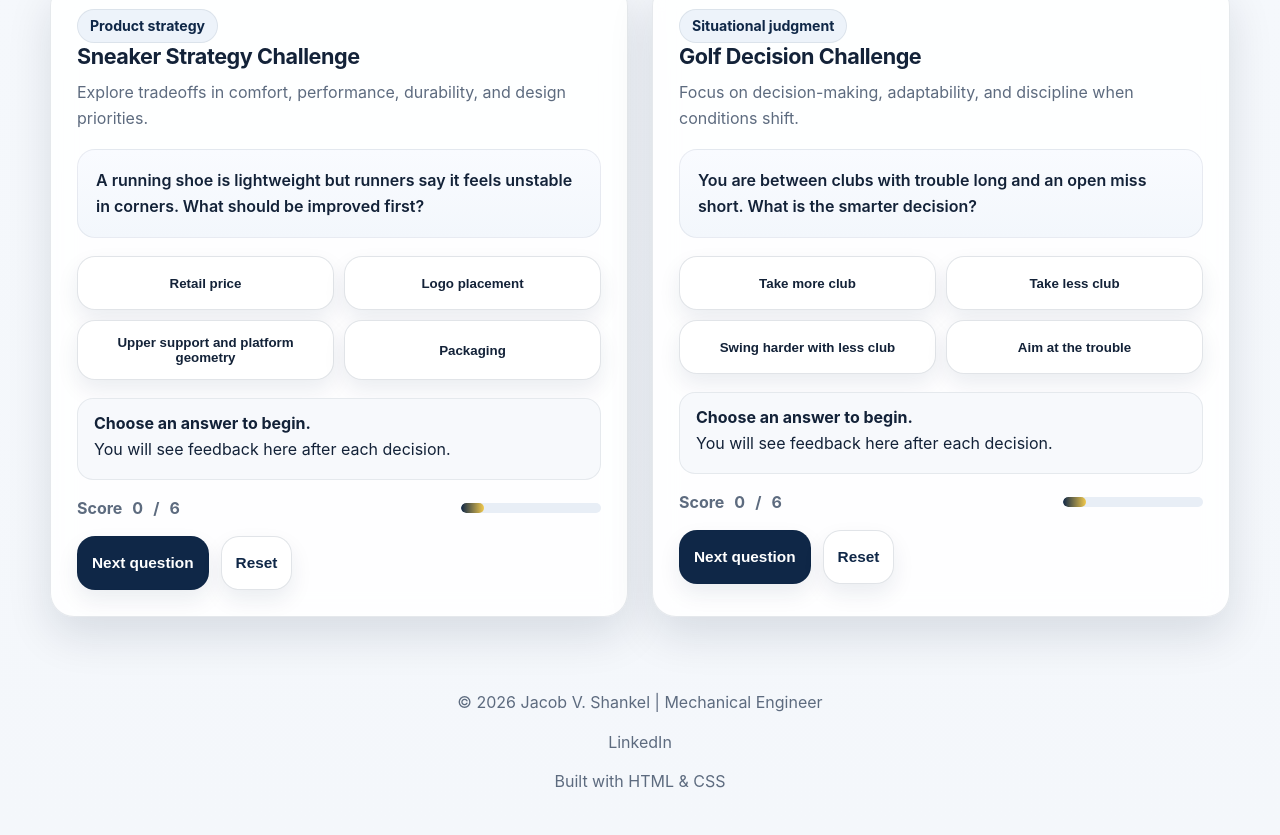
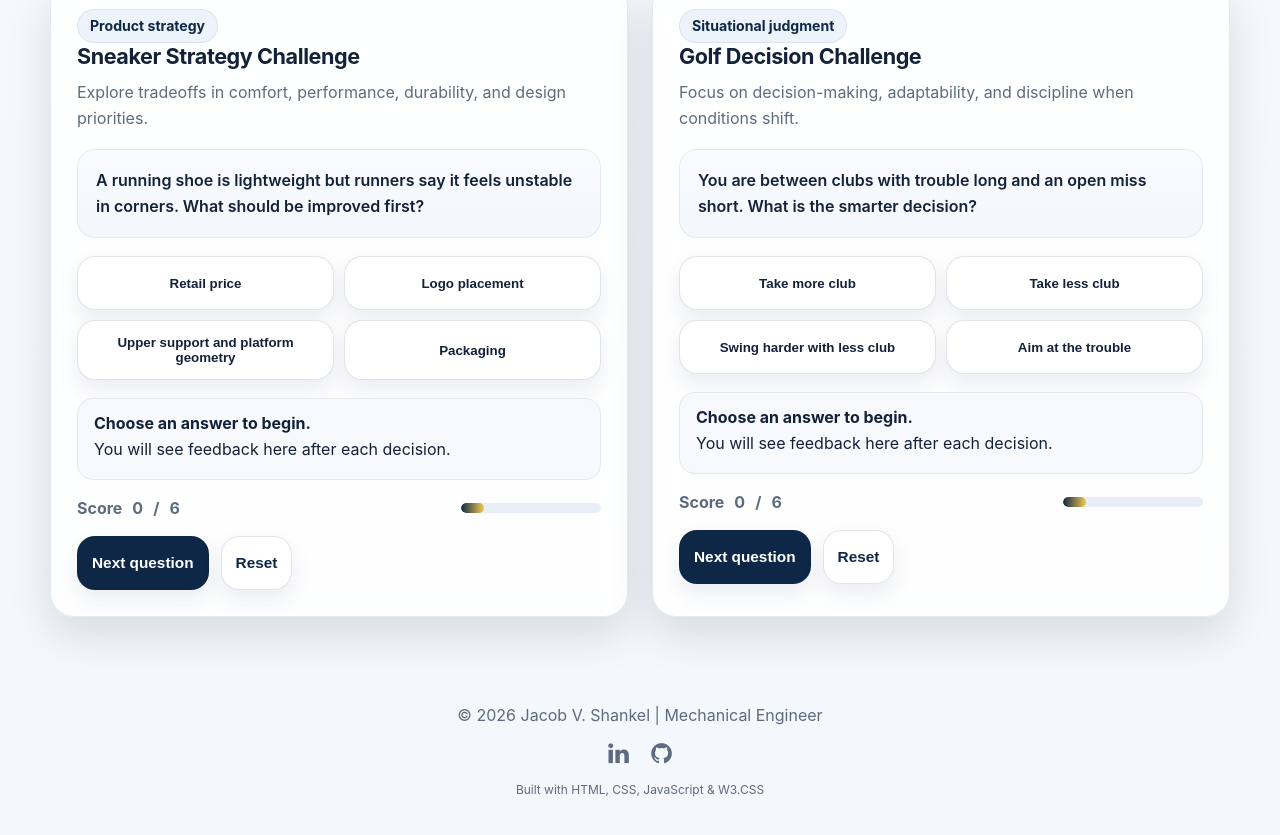
Before and after one commit to jshank523/jvs-portfolio, a plain HTML site: page aboutme.html in a window 1280 px wide. Shown: the part 2691-3526 px from the top of the page. Drawn offline with Linux system fonts and the light colour scheme.

Commit message:
Update aboutme.html

```diff
--- a/aboutme.html
+++ b/aboutme.html
@@ -628,27 +628,34 @@
       border: 1px solid rgba(15, 39, 71, 0.12);
     }
 
-    .footer {
+footer {
   background: transparent;
   color: var(--muted);
   padding: 0 0 36px;
-    }
-
-    .footer .footer-inner {
-      width: min(calc(100% - 32px), 700px);
-      margin: 0 auto;
   text-align: center;
 }
 
-    .footer p {
-      margin: 0 0 12px;
-      line-height: 1.7;
-    }
-
-    .footer a {
+footer p {
+  margin: 1em 0;
+}
+
+footer .w3-small {
+  font-size: 12px;
+}
+
+footer .w3-xlarge {
+  font-size: 24px;
+}
+
+footer a {
   color: inherit;
-    }
-
+  text-decoration: none;
+}
+
+footer a:hover .fa-linkedin {
+  color: #0A66C2;
+  transform: translateY(-1px);
+}
 
     .activity-grid {
       display: grid;
@@ -988,6 +995,8 @@
     }
 
   </style>
+  <link rel="stylesheet" href="https://cdnjs.cloudflare.com/ajax/libs/font-awesome/4.6.3/css/font-awesome.min.css">
+  <link rel="icon" type="image/png" href="Jfavicon.v2.png">
 </head>
 <body>
 
@@ -999,14 +1008,19 @@
       </a>
       <nav class="nav-links">
   <div class="nav-dropdown">
-          <a href="index.html#portfolio" class="nav-dropdown-toggle" data-nav-target="index.html#portfolio">Portfolio <span aria-hidden="true">▾</span></a>
+    <a href="index.html#portfolio" class="nav-dropdown-toggle" data-nav-target="index.html#portfolio">
+      Portfolio <span aria-hidden="true">▾</span>
+    </a>
+
     <div class="nav-dropdown-content">
+      <a href="index.html#personal-projects" data-nav-target="index.html#personal-projects">Personal Projects</a>
       <a href="index.html#capstone-projects" data-nav-target="index.html#capstone-projects">Capstone Projects</a>
       <a href="index.html#school-projects" data-nav-target="index.html#school-projects">School Projects</a>
       <a href="index.html#cad-projects" data-nav-target="index.html#cad-projects">CAD Models &amp; Drawings</a>
       <a href="index.html#research" data-nav-target="index.html#research">Research</a>
     </div>
   </div>
+
   <a href="interactive-engineering-games.html" data-nav-target="interactive-engineering-games.html">Engineering Games</a>
   <a href="aboutme.html" data-nav-target="aboutme.html">About Me</a>
   <a href="index.html#resume" data-nav-target="index.html#resume">Resume</a>
@@ -1256,16 +1270,19 @@
     </div>
   </div>
 
-  <footer class="footer">
-    <div class="footer-inner">
+  <footer class="w3-center">
   <p>© <span id="year"></span> Jacob V. Shankel | Mechanical Engineer</p>
+
   <p>
-        <a href="https://www.linkedin.com/in/jacobvshankel/" target="_blank" rel="noopener" aria-label="LinkedIn profile">
-          LinkedIn
+    <a href="https://www.linkedin.com/in/jacobvshankel/" target="_blank" rel="noopener">
+      <i class="fa fa-linkedin w3-hover-opacity w3-xlarge"></i>
+    </a>
+    <a href="https://github.com/jshank523" target="_blank" rel="noopener" style="margin-left:18px;">
+    <i class="fa fa-github w3-hover-opacity w3-xlarge"></i>
   </a>
   </p>
-      <p>Built with HTML &amp; CSS</p>
-    </div>
+
+  <p class="w3-small">Built with HTML, CSS, JavaScript & W3.CSS</p>
 </footer>
 
 <script>
@@ -1507,7 +1524,8 @@
       const target = (link.getAttribute('data-nav-target') || '').toLowerCase();
       const targetPage = normalizePage(target.split('#')[0] || 'index.html');
       const normalizedTarget = target.includes('#') ? `${targetPage}#${target.split('#')[1]}` : targetPage;
-      const isIndexDropdownChild = normalizedTarget.startsWith('index.html#capstone-projects')
+      const isIndexDropdownChild = normalizedTarget.startsWith('index.html#personal-projects')
+  || normalizedTarget.startsWith('index.html#capstone-projects')
         || normalizedTarget.startsWith('index.html#school-projects')
         || normalizedTarget.startsWith('index.html#cad-projects')
         || normalizedTarget.startsWith('index.html#research');
@@ -1522,7 +1540,7 @@
         isActive = true;
       } else if (page === 'index.html' && hash && isIndexDropdownChild && normalizedTarget === current) {
         isActive = true;
-      } else if (page === 'index.html' && hash && ['#capstone-projects', '#school-projects', '#cad-projects', '#research', '#portfolio'].includes(hash) && normalizedTarget === 'index.html#portfolio') {
+      } else if (page === 'index.html' && hash && ['#personal-projects', '#capstone-projects', '#school-projects', '#cad-projects', '#research', '#portfolio'].includes(hash) && normalizedTarget === 'index.html#portfolio') {
         isActive = true;
       }
 
```
Lines whose indentation alone changed are shown as unchanged.
